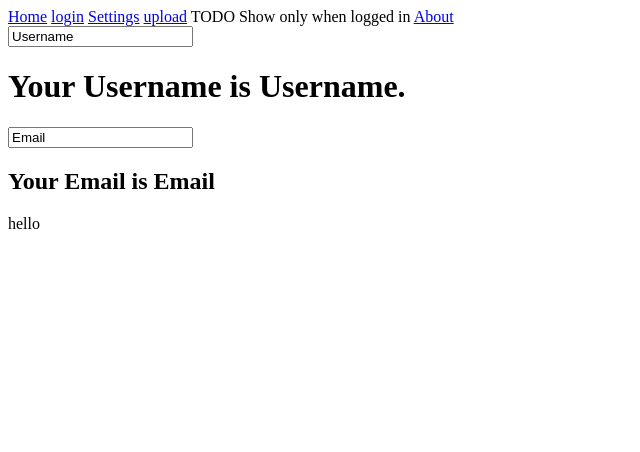
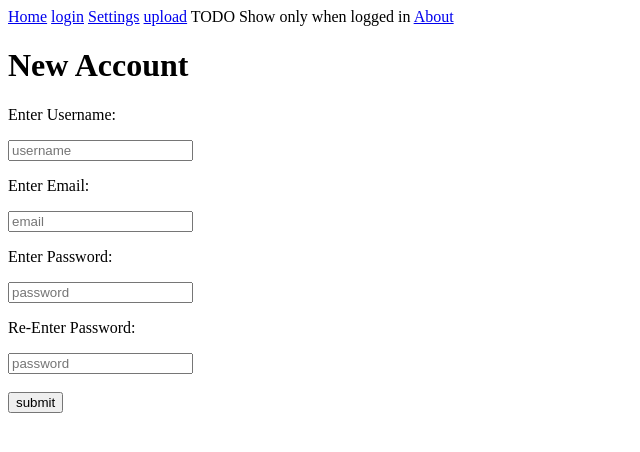
Before and after one commit to Thatcherwood/SnapDisco, a SvelteKit app in the folder SnapDisco/: page /signup in a window 1280 px wide. Shown: the top 452 px of the page, without its empty margins (0-640 px from the left). Built offline with nearby package versions, Linux system fonts and the light colour scheme; no server answers; the database is empty.

Commit message:
input validation for signup page

```diff
--- a/SnapDisco/src/routes/signup/+page.server.ts
+++ b/SnapDisco/src/routes/signup/+page.server.ts
@@ -1,17 +1,22 @@
 import { PrismaClient } from '@prisma/client'
 import {v4 as uuidv4 } from 'uuid'
 import newUsername from './+page.svelte'
+import newUserEmail from './+page.svelte'
+import password from './+page.svelte'
 
 const prisma = new PrismaClient()
 
+const addUsername = newUsername.toString();
+const addUserEmail = newUserEmail.toString();
+const addUserPassword = password.toString();
 
 async function main() {
   const user = await prisma.user.create({
     data: {
       id: uuidv4(),
-      name: '',//newUsername,
-      email: '',
-      password: ''
+      name: addUsername,
+      email: addUserEmail,
+      password: addUserPassword
     },
   })
   console.log(user)
--- a/SnapDisco/src/routes/signup/+page.svelte
+++ b/SnapDisco/src/routes/signup/+page.svelte
@@ -1,16 +1,39 @@
 <script lang="ts">
+	export let newUsername = '';
 
-    let newUsername = 'Username';
-    export { newUsername }
+	export let newUserEmail = '';
 
-    let newUserEmail = 'Email';
-    export {newUserEmail}
+	export let password = '';
+
+    let verifyPassword1 = document.getElementsByName("password")
+    let verifyPassword2 = document.getElementsByName("password-verify")
+    let passwordMatch = false
+
+    if (verifyPassword1 === verifyPassword2) {
+        passwordMatch = true; //TODO read this value on submit!
+    }
+
 </script>
 
-<input bind:value={newUsername}>
-<h1>Your Username is {newUsername}.</h1>
+<h1>New Account</h1>
 
-<input bind:value={newUserEmail}>
-<h2>Your Email is {newUserEmail}</h2>
+<form method="POST">
+	<label>
+		<p>Enter Username:</p>
+		<input name="username" bind:value={newUsername} placeholder="username" />
 
-    <p>hello</p>
+		<p>Enter Email:</p>
+		<input name="email" bind:value={newUserEmail} placeholder="email" type="email" required />
+
+		<p>Enter Password:</p>
+		<input name="password" bind:value={password} placeholder="password" type="password" required />
+
+        <p>Re-Enter Password:</p>
+		<input name="password-verify" bind:value={password} placeholder="password" type="password" required />
+
+
+		<br />
+		<br />
+		<input type="submit" value="submit" />
+	</label>
+</form>
```
